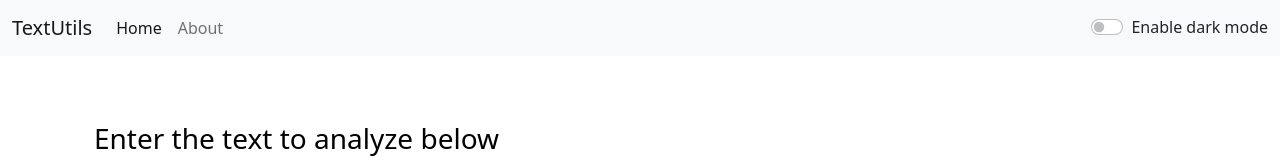
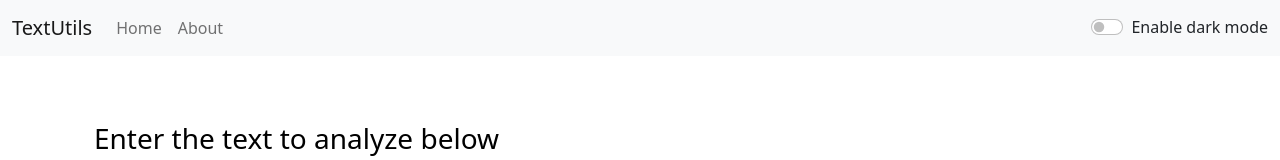
Before and after one commit to sailendrachettri/text-helper, a React (Create React App) app: page / in a window 1280 px wide. Shown: the top 160 px of the page. Built offline with nearby package versions, Linux system fonts and the light colour scheme.

Commit message:
fixing some issue

```diff
--- a/src/components/Navbar.js
+++ b/src/components/Navbar.js
@@ -15,7 +15,7 @@
                     <div className="collapse navbar-collapse" id="navbarSupportedContent">
                         <ul className="navbar-nav me-auto mb-2 mb-lg-0">
                             <li className="nav-item">
-                                <Link className="nav-link active" aria-current="page" to="/">Home</Link>
+                                <Link className="nav-link" aria-current="page" to="/">Home</Link>
                             </li>
                             <li className="nav-item">
                                 <Link className="nav-link" to="/about">{props.aboutText}</Link>
--- a/src/components/TextForm.js
+++ b/src/components/TextForm.js
@@ -53,7 +53,7 @@
 
             <div className="container my-3"  style={{color: `${props.mode === 'dark' ? 'white' : 'black'}`}}>
                 <h1>Your text summery</h1>
-                <p>{text.split(' ').filter((element)=>{return element.length !== 0}).length} words, {text.length} characters</p>
+                <p>{text.split(/\s+/).filter((element)=>{return element.length !== 0}).length} words, {text.length} characters</p>
                 <p>{Math.floor((0.008 * text.split(' ').length)/3)} Min read</p>
                 <h3>Preview</h3>
                 <p>{text.length>0?text: "Nothing to preview"}</p> {/* if text .length is greater than 0 then print text else print other msg */}
```
Also changed, not shown: 1 other file (tests, documents, lock files or other folders).
